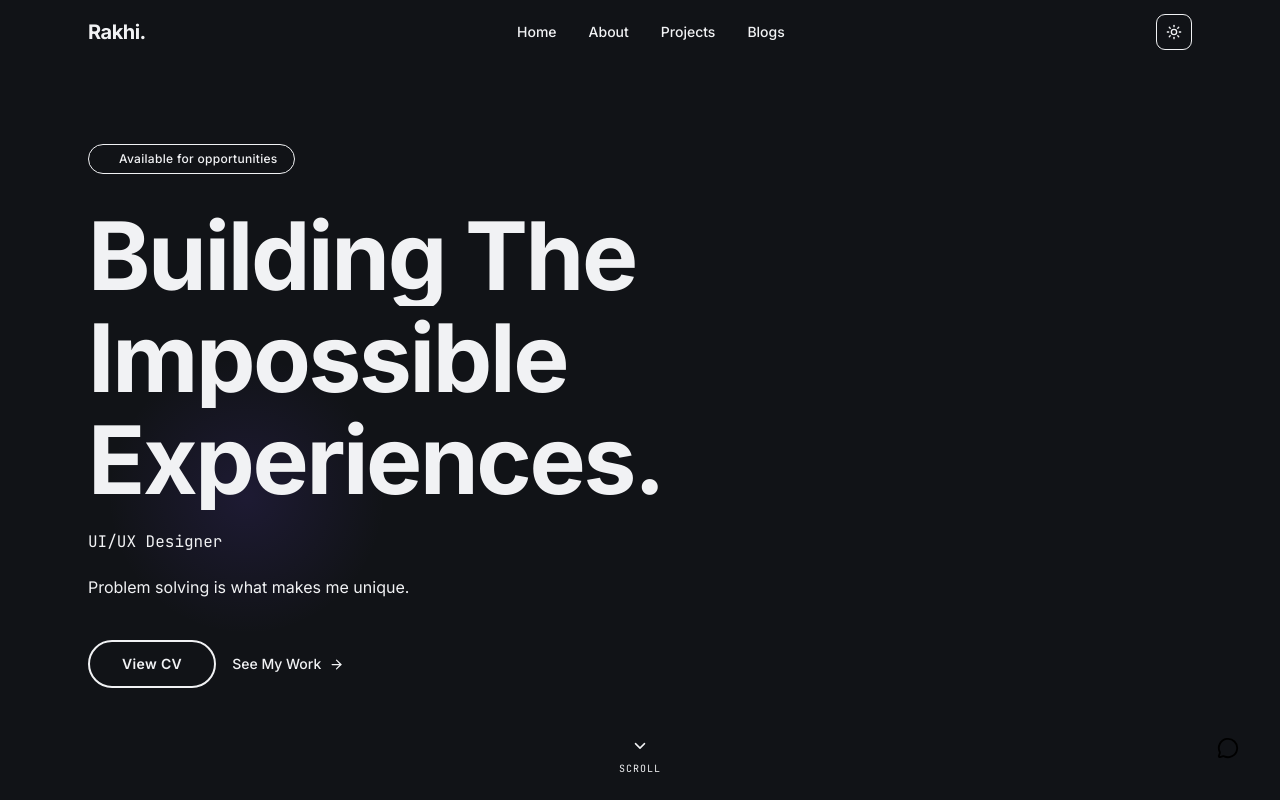
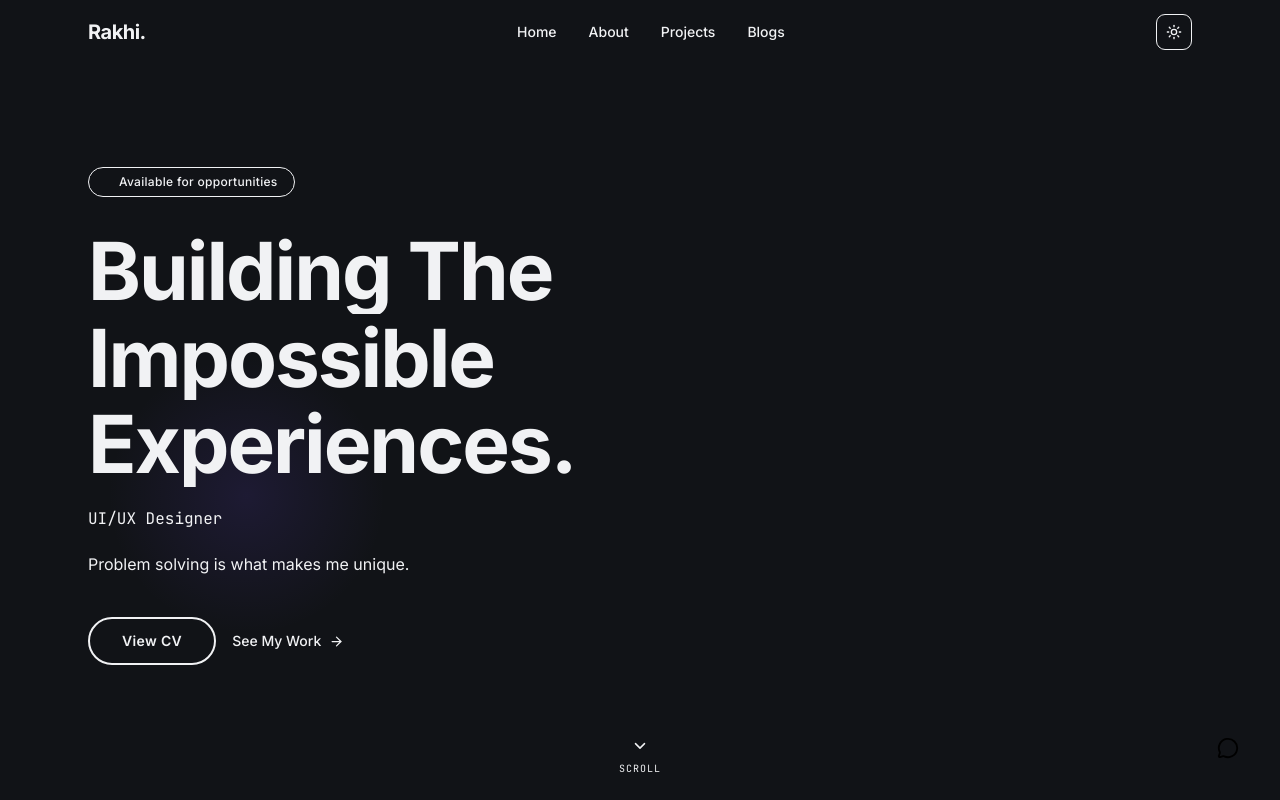
Before and after one commit to rakhikamboz7/Rakhi_Portfolio, a React (Vite) app in the folder client/: page / in a window 1280 px wide. Shown: the top 800 px of the page. Built offline with nearby package versions, Linux system fonts and the light colour scheme.

Commit message:
corrected te Hero-code

```diff
--- a/client/src/components/Hero.tsx
+++ b/client/src/components/Hero.tsx
@@ -105,7 +105,7 @@ export default function Hero({ onContactOpen: _onContactOpen }: HeroProps) {
             {titleLines.map((word, i) => (
               <div key={i} className="overflow-hidden leading-[1.06]">
                 <motion.h1
-                  className={`font-display text-[clamp(2.5rem,8vw,5.9rem)] font-bold tracking-tight ${
+                  className={`font-display text-[clamp(2rem,8vw,5rem)] font-bold tracking-tight ${
                     i === 1 ? "text-[var(--accent)]" : "text-[var(--text-primary)]"
                   }`}
                   initial={{ y: "110%" }}
```
